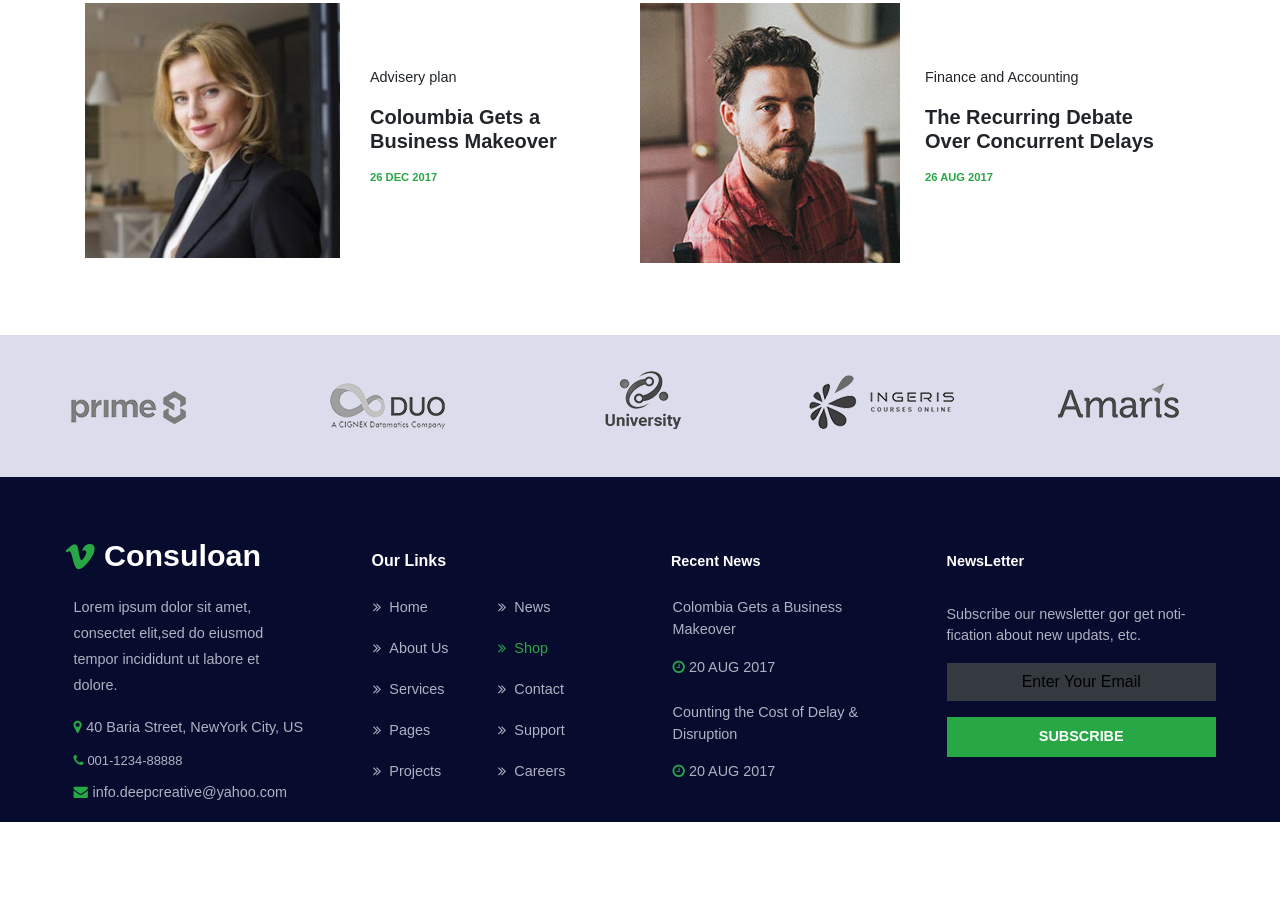
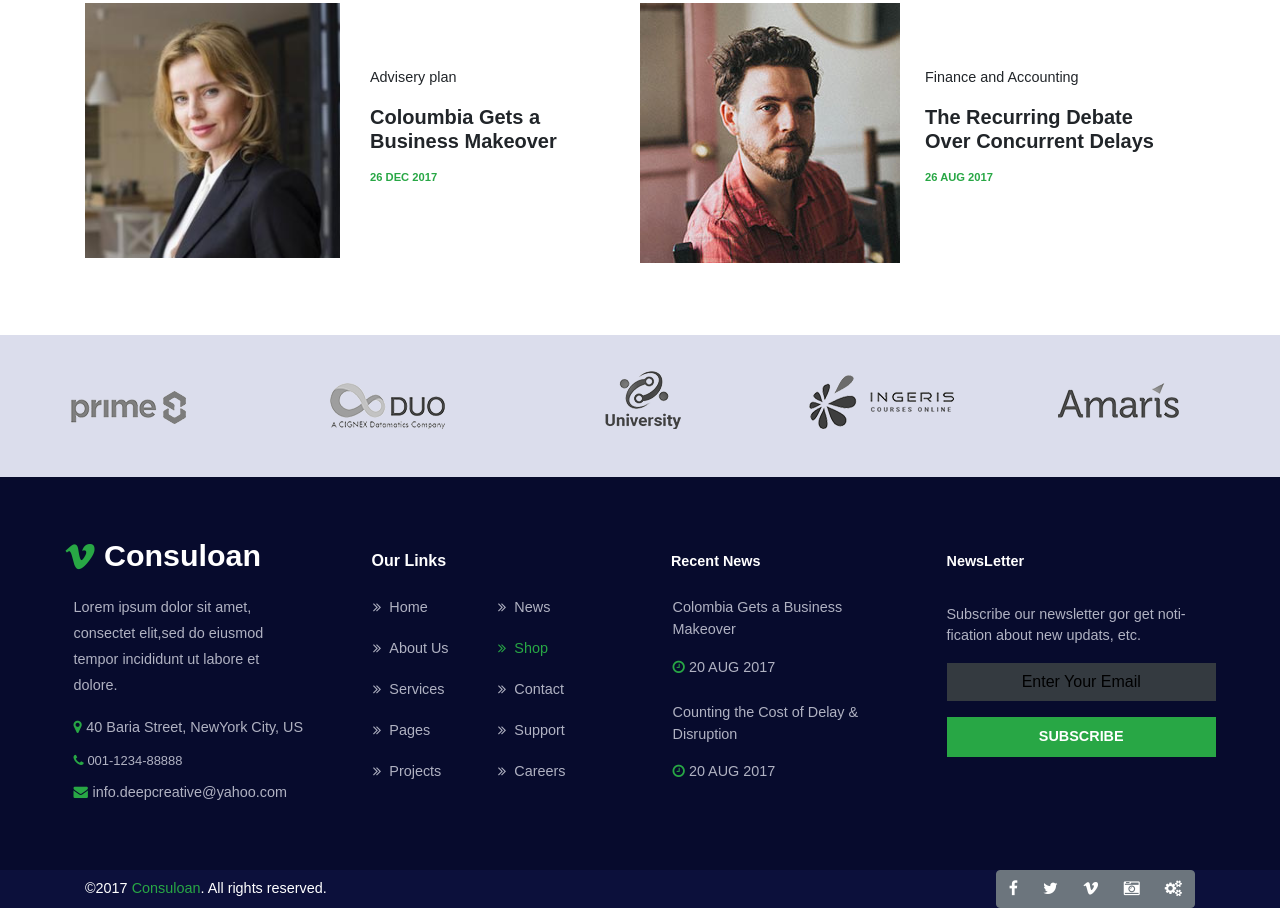
Before and after one commit to shashankkr46/layout-1-css-bootstrap, a plain HTML site: page index.html in a window 1280 px wide. Shown: the part 3124-4032 px from the top of the page. Before the commit the page ends 3946 px from the top, so only its background shows below. Drawn offline with nearby package versions, Linux system fonts and the light colour scheme.

Commit message:
footer padding change

```diff
--- a/css/style.css
+++ b/css/style.css
@@ -357,3 +357,11 @@ background-color:black;
     padding-top: 1em;
 
 }
+.footer-end
+{
+	  background-color: #0C103B;
+}
+.footer-end-text
+{
+	font-size: 0.9em;
+}
--- a/index.html
+++ b/index.html
@@ -414,7 +414,7 @@
 </div><!---section ends-->
 
 <!------------------------------------------------------------------------------------------------------------------------->
-<section class="footer-box container-fluid ">
+<section class="footer-box container-fluid pb-5">
   <div class="row">
     <div class="col-lg-9" >
      <div class="row">
@@ -488,7 +488,21 @@
  </section>
 
  <!------------------------------------------------------------------------------------------------------------------------->
+<section class="footer-end">
+ <div class="container">
+  <div class="d-flex flex-row justify-content-between">
+   <div class=" text-white font-weight-normal pt-2 footer-end-text pl-0">&copy2017 <span class="text-success">Consuloan</span>.    All rights reserved.</div>
+    <div class="btn-group" role="group" aria-label="Basic example">
+      <button type="button" class="btn btn-secondary"><i class="fa fa-facebook"></i></button>
+      <button type="button" class="btn btn-secondary"><i class="fa fa-twitter"></i></button>
+      <button type="button" class="btn btn-secondary"><i class="fa fa-vimeo"></i></button>
+      <button type="button" class="btn btn-secondary"><i class="fa fa-camera-retro"></i></button>
+      <button type="button" class="btn btn-secondary"><i class="fa fa-cogs"></i></button>
+    </div>
 
+  </div><!--row ends-->
+ </div><!--container ends-->
+</section>
 
 
 
```
